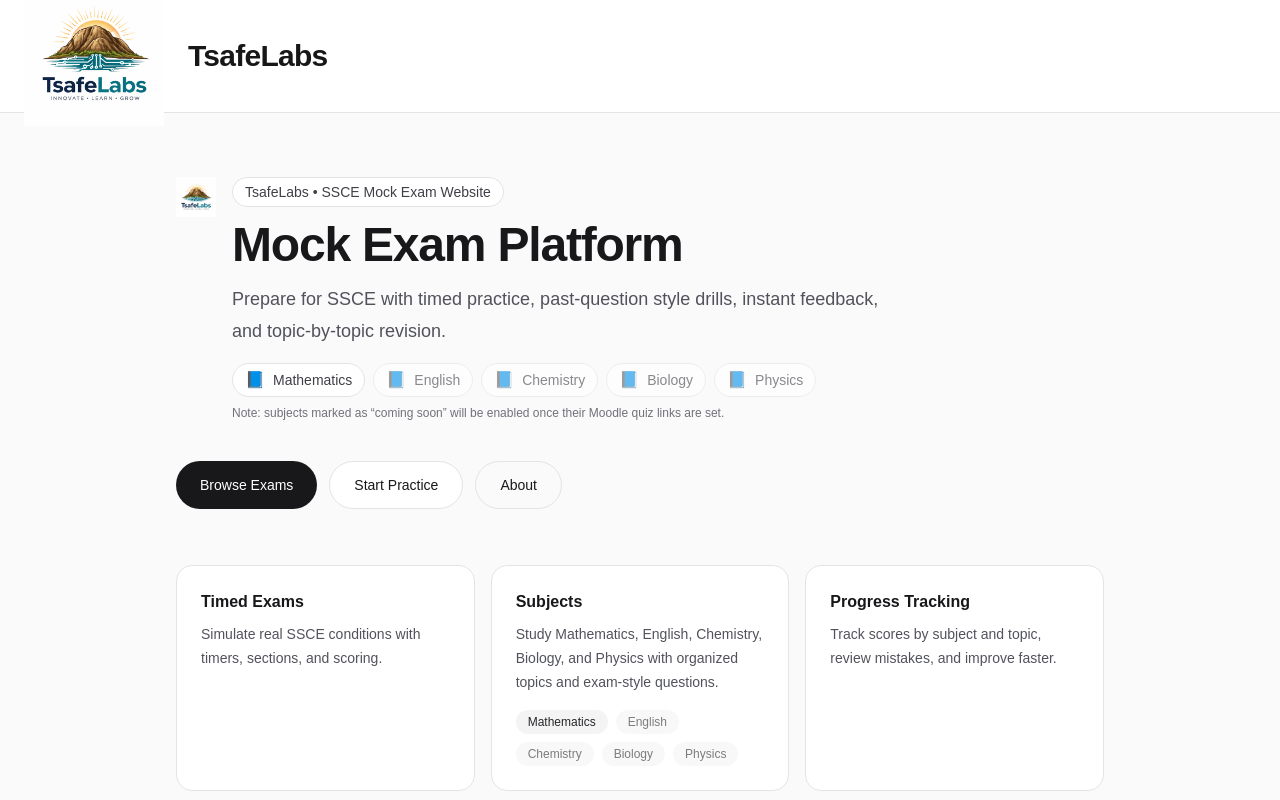
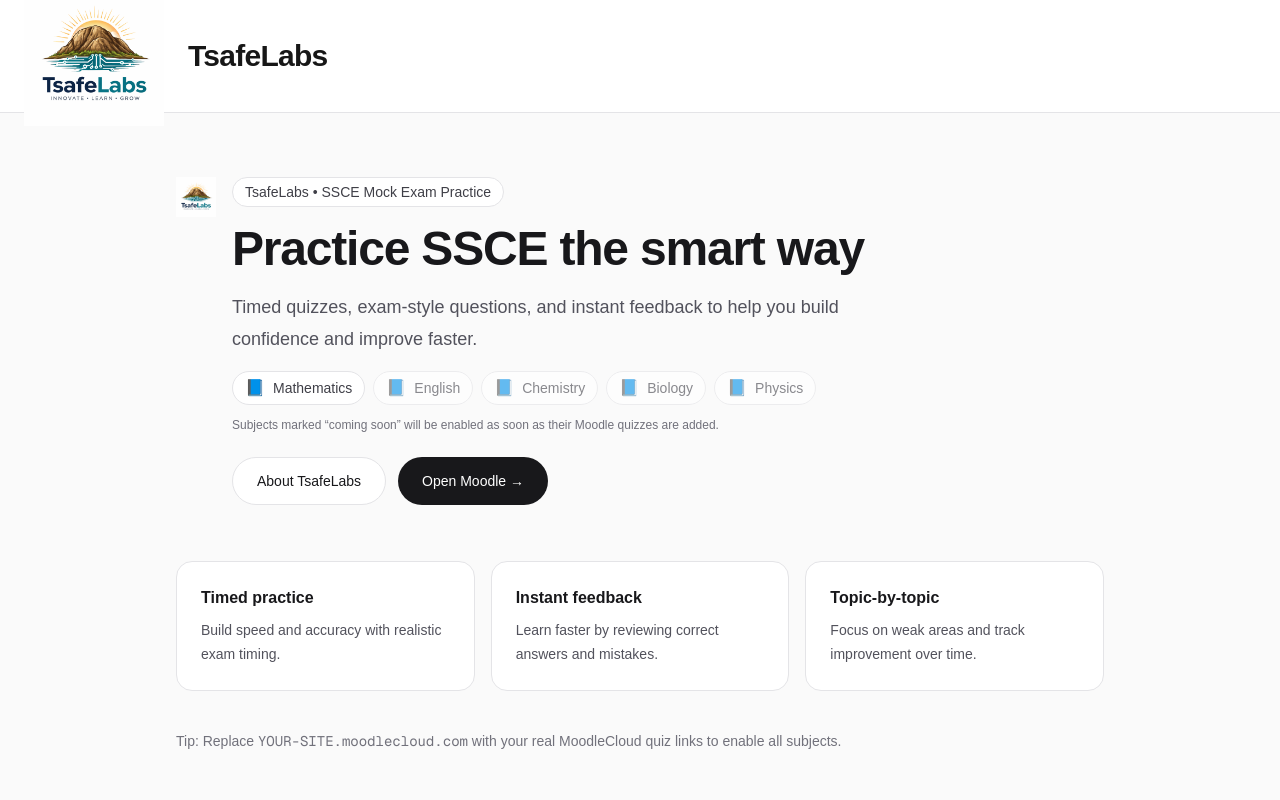
Before and after one commit to BasiruUsman/mock-exam-site, a Next.js app: page / in a window 1280 px wide. Shown: the top 800 px of the page. Built offline with nearby package versions, Linux system fonts and the light colour scheme.

Commit message:
Revise text and layout in Home component
Updated text content and structure for clarity and accuracy.

```diff
--- a/app/page.tsx
+++ b/app/page.tsx
@@ -36,7 +36,7 @@
 export default function Home() {
   return (
     <div className="min-h-screen bg-zinc-50 text-zinc-900 dark:bg-black dark:text-zinc-50">
-      <main className="mx-auto flex min-h-screen w-full max-w-5xl flex-col justify-center px-6 py-16 sm:px-12">
+      <main className="mx-auto w-full max-w-5xl px-6 py-16 sm:px-12">
         {/* Header */}
         <div className="flex items-start gap-4">
           <Image
@@ -48,21 +48,21 @@
             priority
           />
 
-          <div className="space-y-2">
+          <div className="space-y-3">
             <span className="inline-flex w-fit items-center rounded-full border border-zinc-200 bg-white px-3 py-1 text-sm text-zinc-700 dark:border-white/10 dark:bg-zinc-950 dark:text-zinc-300">
-              TsafeLabs • SSCE Mock Exam Website
+              TsafeLabs • SSCE Mock Exam Practice
             </span>
 
             <h1 className="text-4xl font-semibold leading-tight tracking-tight sm:text-5xl">
-              Mock Exam Platform
+              Practice SSCE the smart way
             </h1>
 
             <p className="max-w-2xl text-lg leading-8 text-zinc-600 dark:text-zinc-400">
-              Prepare for SSCE with timed practice, past-question style drills,
-              instant feedback, and topic-by-topic revision.
+              Timed quizzes, exam-style questions, and instant feedback to help
+              you build confidence and improve faster.
             </p>
 
-            {/* Subject chips (DIRECT MOODLE LINKS) */}
+            {/* Primary CTA: Subjects */}
             <div className="mt-4 flex flex-wrap gap-2">
               {subjects.map((s) => {
                 const placeholder = isPlaceholderUrl(s.moodleQuizUrl);
@@ -82,9 +82,7 @@
                       title="Coming soon"
                       aria-disabled="true"
                     >
-                      <span aria-hidden className="text-base">
-                        📘
-                      </span>
+                      <span aria-hidden className="text-base">📘</span>
                       {s.name}
                     </span>
                   );
@@ -98,9 +96,7 @@
                     rel="noopener noreferrer"
                     className={`${baseClass} ${activeClass}`}
                   >
-                    <span aria-hidden className="text-base">
-                      📘
-                    </span>
+                    <span aria-hidden className="text-base">📘</span>
                     {s.name}
                   </a>
                 );
@@ -108,104 +104,59 @@
             </div>
 
             <p className="text-xs text-zinc-500 dark:text-zinc-500">
-              Note: subjects marked as “coming soon” will be enabled once their
-              Moodle quiz links are set.
+              Subjects marked “coming soon” will be enabled as soon as their
+              Moodle quizzes are added.
+            </p>
+
+            {/* Secondary actions (keep only what exists) */}
+            <div className="mt-6 flex flex-col gap-3 sm:flex-row">
+              <Link
+                href="/about"
+                className="inline-flex h-12 items-center justify-center rounded-full border border-zinc-200 bg-white px-6 text-sm font-medium text-zinc-900 transition-colors hover:bg-zinc-100 dark:border-white/10 dark:bg-zinc-950 dark:text-zinc-50 dark:hover:bg-white/5"
+              >
+                About TsafeLabs
+              </Link>
+
+              <a
+                href="https://tsafelabs.moodlecloud.com"
+                target="_blank"
+                rel="noopener noreferrer"
+                className="inline-flex h-12 items-center justify-center rounded-full bg-zinc-900 px-6 text-sm font-medium text-white transition-colors hover:bg-zinc-800 dark:bg-white dark:text-black dark:hover:bg-zinc-200"
+              >
+                Open Moodle →
+              </a>
+            </div>
+          </div>
+        </div>
+
+        {/* Feature cards (minimal, no repetition) */}
+        <div className="mt-14 grid gap-4 sm:grid-cols-3">
+          <div className="rounded-2xl border border-zinc-200 bg-white p-6 dark:border-white/10 dark:bg-zinc-950">
+            <h2 className="text-base font-semibold">Timed practice</h2>
+            <p className="mt-2 text-sm leading-6 text-zinc-600 dark:text-zinc-400">
+              Build speed and accuracy with realistic exam timing.
+            </p>
+          </div>
+
+          <div className="rounded-2xl border border-zinc-200 bg-white p-6 dark:border-white/10 dark:bg-zinc-950">
+            <h2 className="text-base font-semibold">Instant feedback</h2>
+            <p className="mt-2 text-sm leading-6 text-zinc-600 dark:text-zinc-400">
+              Learn faster by reviewing correct answers and mistakes.
+            </p>
+          </div>
+
+          <div className="rounded-2xl border border-zinc-200 bg-white p-6 dark:border-white/10 dark:bg-zinc-950">
+            <h2 className="text-base font-semibold">Topic-by-topic</h2>
+            <p className="mt-2 text-sm leading-6 text-zinc-600 dark:text-zinc-400">
+              Focus on weak areas and track improvement over time.
             </p>
           </div>
         </div>
 
-        {/* Actions */}
-        <div className="mt-10 flex flex-col gap-3 sm:flex-row">
-          <Link
-            href="/exams"
-            className="inline-flex h-12 items-center justify-center rounded-full bg-zinc-900 px-6 text-sm font-medium text-white transition-colors hover:bg-zinc-800 dark:bg-white dark:text-black dark:hover:bg-zinc-200"
-          >
-            Browse Exams
-          </Link>
-
-          <Link
-            href="/practice"
-            className="inline-flex h-12 items-center justify-center rounded-full border border-zinc-200 bg-white px-6 text-sm font-medium text-zinc-900 transition-colors hover:bg-zinc-100 dark:border-white/10 dark:bg-zinc-950 dark:text-zinc-50 dark:hover:bg-white/5"
-          >
-            Start Practice
-          </Link>
-
-          <Link
-            href="/about"
-            className="inline-flex h-12 items-center justify-center rounded-full border border-zinc-200 bg-transparent px-6 text-sm font-medium text-zinc-900 transition-colors hover:bg-zinc-100 dark:border-white/10 dark:text-zinc-50 dark:hover:bg-white/5"
-          >
-            About
-          </Link>
-        </div>
-
-        {/* Feature cards */}
-        <div className="mt-14 grid gap-4 sm:grid-cols-3">
-          <div className="rounded-2xl border border-zinc-200 bg-white p-6 dark:border-white/10 dark:bg-zinc-950">
-            <h2 className="text-base font-semibold">Timed Exams</h2>
-            <p className="mt-2 text-sm leading-6 text-zinc-600 dark:text-zinc-400">
-              Simulate real SSCE conditions with timers, sections, and scoring.
-            </p>
-          </div>
-
-          <div className="rounded-2xl border border-zinc-200 bg-white p-6 dark:border-white/10 dark:bg-zinc-950">
-            <h2 className="text-base font-semibold">Subjects</h2>
-            <p className="mt-2 text-sm leading-6 text-zinc-600 dark:text-zinc-400">
-              Study Mathematics, English, Chemistry, Biology, and Physics with
-              organized topics and exam-style questions.
-            </p>
-
-            {/* Subject pills (DIRECT MOODLE LINKS) */}
-            <div className="mt-4 flex flex-wrap gap-2">
-              {subjects.map((s) => {
-                const placeholder = isPlaceholderUrl(s.moodleQuizUrl);
-
-                const activeClass =
-                  "rounded-full bg-zinc-100 px-3 py-1 text-xs font-medium text-zinc-800 transition-colors hover:bg-zinc-200 dark:bg-white/10 dark:text-zinc-200 dark:hover:bg-white/15";
-                const disabledClass =
-                  "rounded-full bg-zinc-100 px-3 py-1 text-xs font-medium text-zinc-800 opacity-60 cursor-not-allowed dark:bg-white/10 dark:text-zinc-200";
-
-                if (placeholder) {
-                  return (
-                    <span
-                      key={s.slug}
-                      className={disabledClass}
-                      title="Coming soon"
-                      aria-disabled="true"
-                    >
-                      {s.name}
-                    </span>
-                  );
-                }
-
-                return (
-                  <a
-                    key={s.slug}
-                    href={s.moodleQuizUrl}
-                    target="_blank"
-                    rel="noopener noreferrer"
-                    className={activeClass}
-                  >
-                    {s.name}
-                  </a>
-                );
-              })}
-            </div>
-          </div>
-
-          <div className="rounded-2xl border border-zinc-200 bg-white p-6 dark:border-white/10 dark:bg-zinc-950">
-            <h2 className="text-base font-semibold">Progress Tracking</h2>
-            <p className="mt-2 text-sm leading-6 text-zinc-600 dark:text-zinc-400">
-              Track scores by subject and topic, review mistakes, and improve
-              faster.
-            </p>
-          </div>
-        </div>
-
-        {/* Footer note */}
+        {/* Footer */}
         <p className="mt-10 text-sm text-zinc-500 dark:text-zinc-500">
-          Tip: add the remaining Moodle quiz links (replace{" "}
-          <span className="font-mono">YOUR-SITE.moodlecloud.com</span>) to enable
-          all subjects.
+          Tip: Replace <span className="font-mono">YOUR-SITE.moodlecloud.com</span>{" "}
+          with your real MoodleCloud quiz links to enable all subjects.
         </p>
       </main>
     </div>
```
